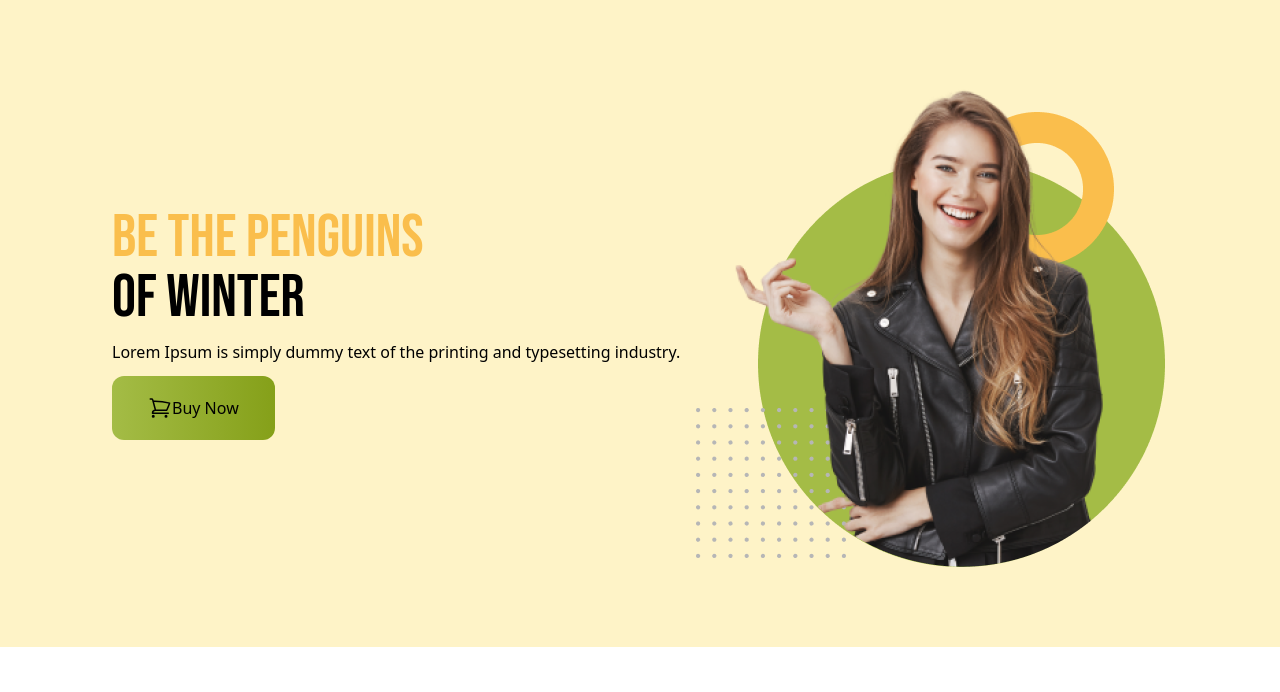
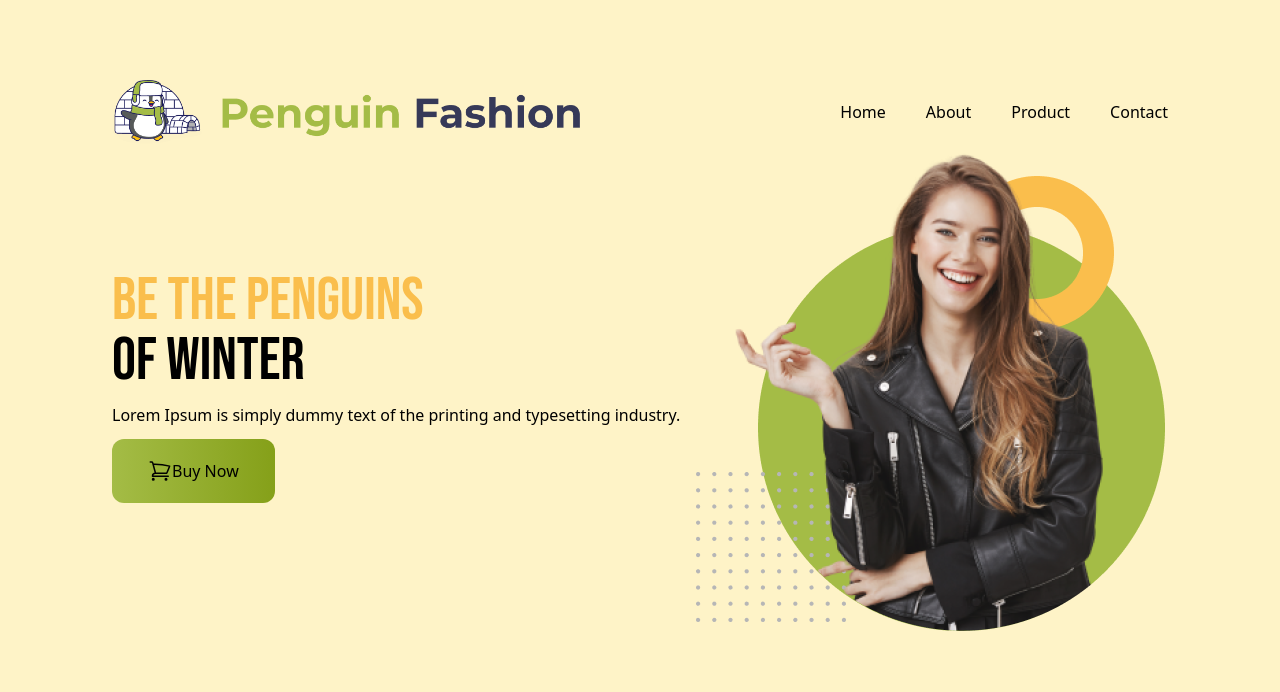
Before and after one commit to shekshoharafarhad/Penguin-fashion-with-tailwind, a plain HTML site: page index.html in a window 1280 px wide. Shown: the top 692 px of the page. Drawn offline with nearby package versions, Linux system fonts and the light colour scheme.

Commit message:
navbar add

```diff
--- a/index.html
+++ b/index.html
@@ -23,7 +23,21 @@
 </head>
 
 <body>
+
     <header class="bg-amber-100 py-20 md:px-28">
+        <div class="flex space-x-64  items-center">
+            <div class="h-1/2 w-1/2">
+                <img src="icons/logo.png" alt="">
+            </div>
+            <div class="">
+                <ul class="flex space-x-10">
+                    <li>Home</li>
+                    <li>About</li>
+                    <li>Product</li>
+                    <li>Contact</li>
+                </ul>
+            </div>
+        </div>
         <div class="flex flex-col  md:flex-row justify-between items-center">
             <div class="space-y-3">
                 <h1 class="text-6xl uppercase bebas"><span class="text-[#FABE4C]">Be the Penguins</span> <br>
```
